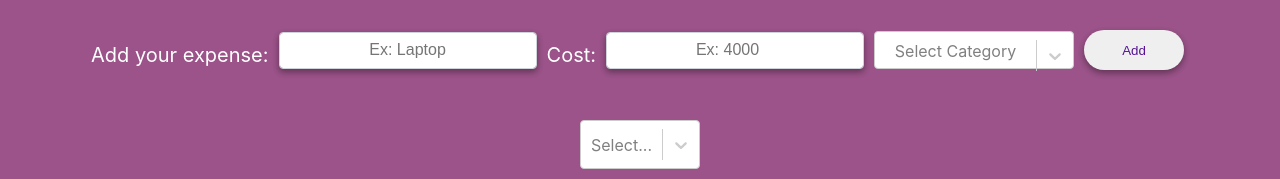
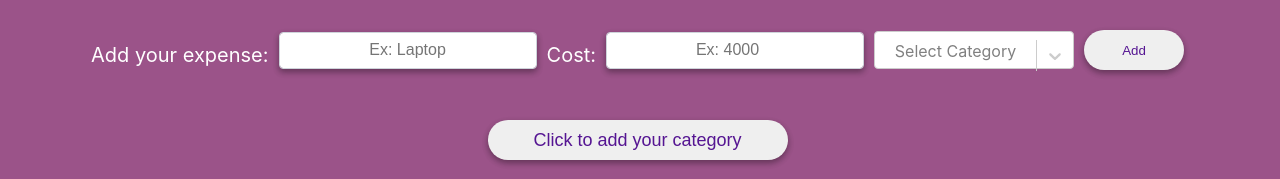
Before and after one commit to NataliaJeszke/expenses-redux-chart, a React (Create React App) app: page / in a window 1280 px wide. Shown: the part 621-800 px from the top of the page. Built offline with nearby package versions, Linux system fonts and the light colour scheme.

Commit message:
added go to add category button

```diff
--- a/src/components/Chart/Chart.jsx
+++ b/src/components/Chart/Chart.jsx
@@ -2,6 +2,7 @@ import { Chart as ChartJS, ArcElement, Tooltip, Legend } from "chart.js";
 import { Pie } from "react-chartjs-2";
 import { useSelector } from "react-redux";
 import ChartStyle from "./ChartStyle.module.css";
+
 ChartJS.register(ArcElement, Tooltip, Legend);
 
 export function Chart() {
--- a/src/components/Header/Header.jsx
+++ b/src/components/Header/Header.jsx
@@ -1,12 +1,15 @@
 import HeaderStyle from "./Header.style.module.css";
 import treeImg from "./img/header.png";
+
 export function Header() {
   return (
     <header className={HeaderStyle.header}>
       <div className={HeaderStyle.headerDiv}>
         <div className={HeaderStyle.textContainer}>
           <div className={HeaderStyle.texts}>
-            <div><h1 className={HeaderStyle.h1}>Budget Tracker</h1></div>
+            <div>
+              <h1 className={HeaderStyle.h1}>Budget Tracker</h1>
+            </div>
           </div>
           <div className={HeaderStyle.text}>
             <h2 className={HeaderStyle.h2}>Keep up with your expenses</h2>
--- /dev/null
+++ b/src/components/Main/LinkToUserCategories/LinkToUserCategories.jsx
@@ -0,0 +1,11 @@
+import linkStyle from "./LinkToUserCategoriesStyle.module.css"
+
+export function LinkToUserCategories() {
+  return (
+    <div>
+      <a href="#addCategory">
+        <button className={linkStyle.buttonLink}>Click to add your category</button>
+      </a>
+    </div>
+  );
+}
--- /dev/null
+++ b/src/components/Main/LinkToUserCategories/LinkToUserCategoriesStyle.module.css
@@ -0,0 +1,5 @@
+.buttonLink{
+    width: 300px;
+    margin-top: 50px;
+    font-size: 18px;
+}
--- a/src/components/Main/List/List.jsx
+++ b/src/components/Main/List/List.jsx
@@ -1,5 +1,6 @@
 import { ListItem } from "../../ListItem/ListItem";
-import listStyle from "./ListStyle.module.css"
+import listStyle from "./ListStyle.module.css";
+
 export function List({ items }) {
   return (
     <div>
--- a/src/components/Main/Main.jsx
+++ b/src/components/Main/Main.jsx
@@ -3,12 +3,14 @@ import { ExpensesContainer } from "../../containers/ExpensesContainer/ExpensesCo
 import { Chart } from "../Chart/Chart";
 import { InputSection } from "./InputSection/InputSection";
 import mainStyle from "./MainStyle.module.css";
+import { LinkToUserCategories } from "./LinkToUserCategories/LinkToUserCategories";
 
 export function Main() {
   return (
     <>
       <div className={mainStyle.main}>
         <InputSection />
+        <LinkToUserCategories/>
         <div className={mainStyle.main_ex_chart}>
           <ExpensesContainer />
           <Chart />
--- a/src/containers/CategoryInput/CategoryInput.jsx
+++ b/src/containers/CategoryInput/CategoryInput.jsx
@@ -19,7 +19,7 @@ export function CategoryInput() {
   }
 
   return (
-    <form onSubmit={submit}>
+    <form onSubmit={submit} id="addCategory">
       <label htmlFor="categoryValue">Add Category:</label>
       <input
         type="text"
--- a/src/containers/ExpenseTotal/ExpenseTotal.jsx
+++ b/src/containers/ExpenseTotal/ExpenseTotal.jsx
@@ -1,5 +1,6 @@
 import { useSelector } from "react-redux";
 import expensesTotalStyle from "./ExpensesTotalStyle.module.css";
+
 export function ExpenseTotal(props) {
   const expenses = props.expenses;
   const income = useSelector((store) => store.INCOME.income);
--- a/src/containers/FilterExpenses/FilterExpenses.jsx
+++ b/src/containers/FilterExpenses/FilterExpenses.jsx
@@ -1,5 +1,4 @@
-import { useDispatch } from "react-redux";
-import { useSelector } from "react-redux";
+import { useDispatch, useSelector } from "react-redux";
 import { filteredExpensesAction } from "../../store/expense/expense-slice";
 
 export const FilterExpenses = (selectedCategories) => {
```
Also changed, not shown: src/containers/SelectInput/SelectInput.jsx (+10 -12 lines).
